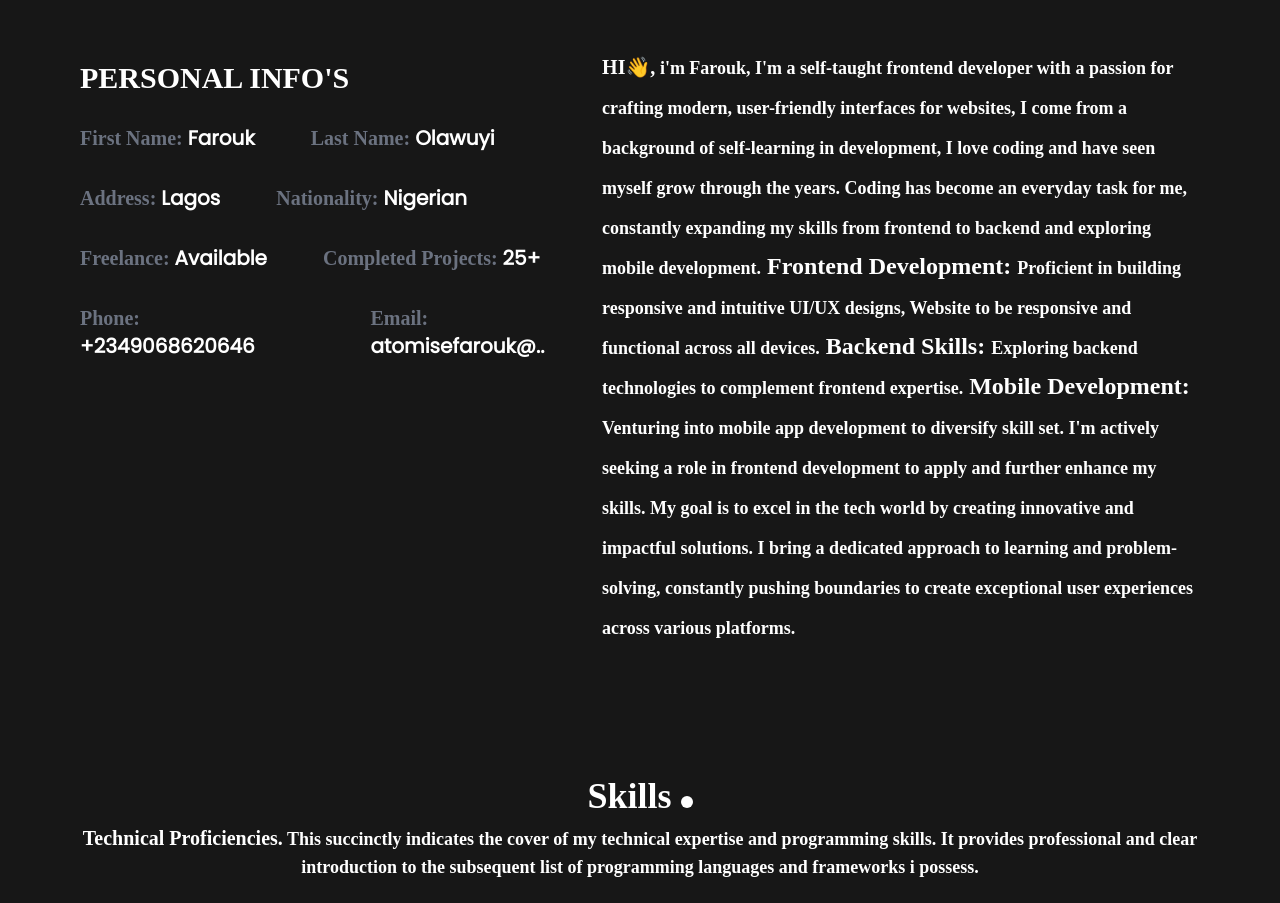
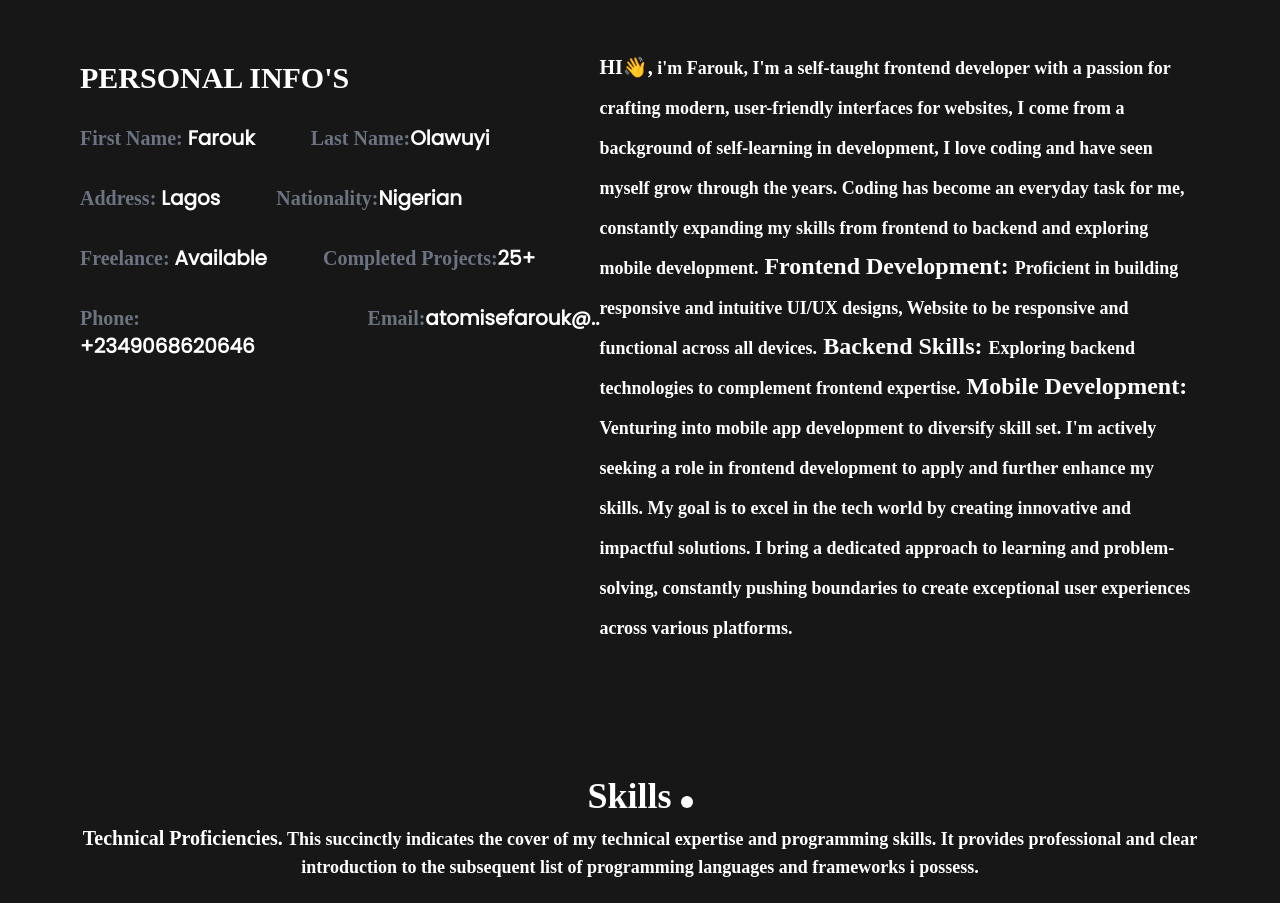
Before and after one commit to freshposh-code/my_personal_portfolio, a React (Vite) app: page / in a window 1280 px wide. Shown: the part 900-1803 px from the top of the page. Built offline with nearby package versions, Linux system fonts and the light colour scheme; a web font is replaced by a local one.

Commit message:
fix: anchor

```diff
--- a/src/Sections/AboutSection.jsx
+++ b/src/Sections/AboutSection.jsx
@@ -22,7 +22,11 @@ const AboutSection = () => {
               <motion.div variants={fadeIn("up", "tween", index * 0.50, 0.50)} key={item.personalInfo}>
                 <div className='flex md:flex-row flex-col py-4 md:gap-14 gap-3'>
                   <h1 className='sm:text-xl text-base font-semibold'> <span className="text-gray-600 dark:text-gray-500">{item.personalInfo}</span> <span className="font-black poppins dark:text-white">{item.response}</span></h1>
-                  <h1 className='sm:text-xl text-base font-semibold'> <span className="text-gray-600 dark:text-gray-500">{item.personalInfo2}</span> <span className="font-black poppins dark:text-white">{item.response2}</span></h1>
+                  <h1 className='sm:text-xl text-base font-semibold'> <span className="text-gray-600 dark:text-gray-500">{item.personalInfo2}</span>
+                    <a href="https://mail.google.com/mail/u/0/#inbox">
+                      <span className="font-black poppins dark:text-white">{item.response2}</span>
+                    </a>
+                  </h1>
                 </div>
                 <hr className='sm:hidden flex' />
               </motion.div>
@@ -49,7 +53,7 @@ const AboutSection = () => {
             </motion.p>
           </div>
         </div>
-      </section>
+      </section >
     </>
   )
 }
```
